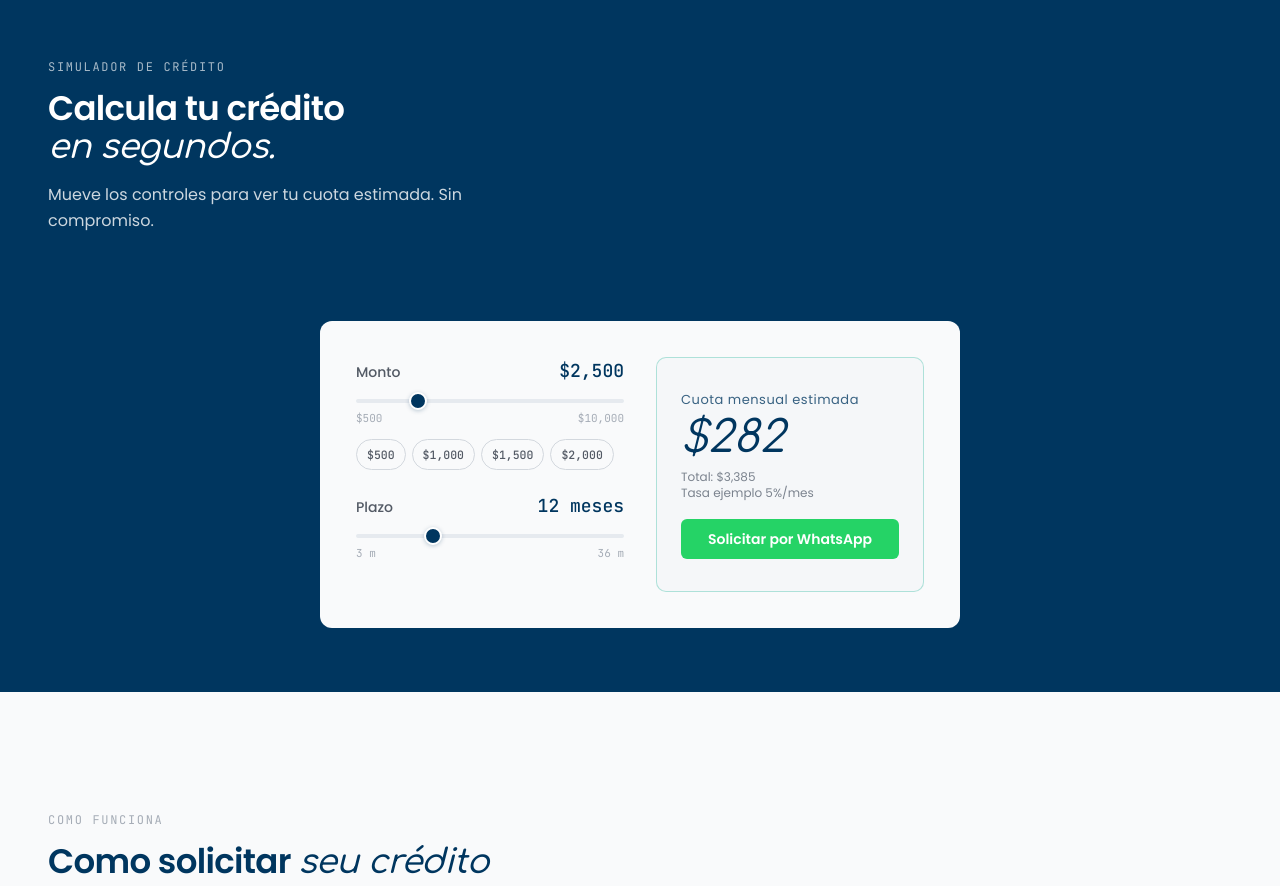
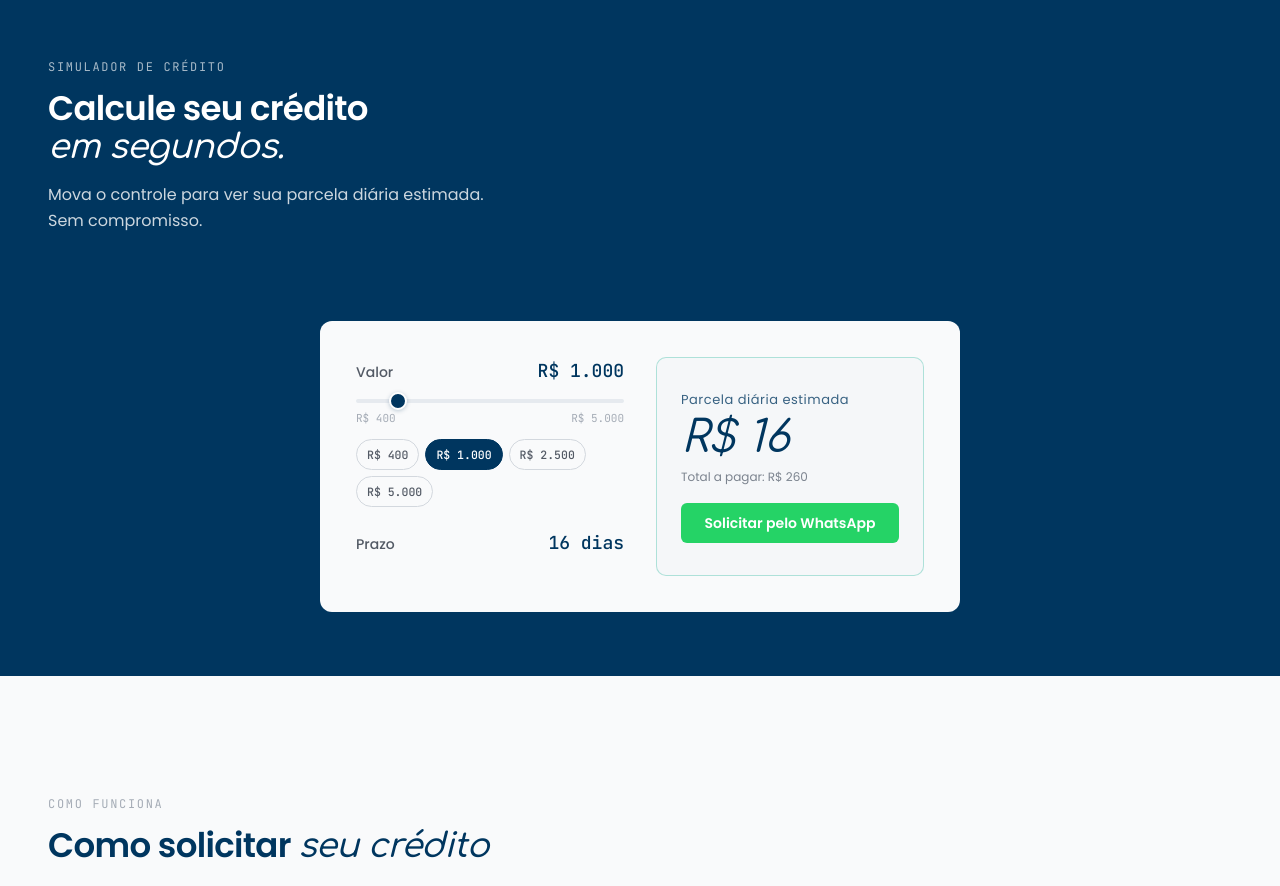
Before and after one commit to alberto8812/solvia-nvh, a React (Vite) app: page / in a window 1280 px wide. Shown: the part 1820-2706 px from the top of the page. Built offline with nearby package versions, Linux system fonts and the light colour scheme.

Commit message:
Actualizar secciones del simulador y selector de montos para usar tasas de interés y valores en BRL, además de mejorar la traducción al portugués.

```diff
--- a/src/components/sections/amount-selector-section.tsx
+++ b/src/components/sections/amount-selector-section.tsx
@@ -7,9 +7,9 @@ import { Button, Container } from "@/components/ui";
 import { openSolviaChat } from "@/lib/chat-bridge";
 
 function fmt(n: number): string {
-  return new Intl.NumberFormat("es-US", {
+  return new Intl.NumberFormat("pt-BR", {
     style: "currency",
-    currency: "USD",
+    currency: "BRL",
     maximumFractionDigits: 0,
   }).format(n);
 }
@@ -44,7 +44,7 @@ export function AmountSelectorSection() {
           viewport={VP}
         >
           <div className="font-mono text-xs tracking-[.14em] uppercase text-brand-300">
-            Montos disponibles
+            Valores disponíveis
           </div>
           <h2
             className="font-sans font-semibold mt-[14px] mb-4 text-on-brand"
@@ -55,9 +55,9 @@ export function AmountSelectorSection() {
               textWrap: "balance",
             }}
           >
-            Elige el monto{" "}
+            Escolha o valor{" "}
             <span className="font-serif italic font-medium">
-              que te gustaría solicitar.
+              que você gostaria de solicitar.
             </span>
           </h2>
           <p
@@ -85,7 +85,7 @@ export function AmountSelectorSection() {
             <div>
               <div className="flex items-center gap-3 flex-wrap">
                 <span className="text-sm font-medium text-neutral-600 shrink-0">
-                  Monto
+                  Valor
                 </span>
                 <div className="flex gap-2 flex-wrap">
                   {simulator.quickAmounts.map((amt) => (
@@ -104,14 +104,15 @@ export function AmountSelectorSection() {
                 </div>
               </div>
               <p className="text-[13px] leading-[1.6] mt-4 text-neutral-500">
-                ¿Necesitas otro monto? Cuéntanos por WhatsApp y te asesoramos.
+                Precisa de outro valor? Fale com a gente pelo WhatsApp e te
+                orientamos.
               </p>
             </div>
 
             {/* Right: confirmation + CTA */}
             <div className="flex flex-col justify-center rounded-[10px] px-6 py-8 bg-brand-50 border border-accent-500/50">
               <div className="text-[13px] tracking-[.04em] text-brand-600">
-                Monto seleccionado
+                Valor selecionado
               </div>
               <AnimatedCounter
                 value={monto}
@@ -129,7 +130,7 @@ export function AmountSelectorSection() {
                 onClick={() => openSolviaChat({ monto: fmt(monto) })}
                 className="mt-[18px] justify-center w-full"
               >
-                Solicitar por WhatsApp
+                Solicitar pelo WhatsApp
               </Button>
             </div>
           </div>
--- a/src/components/sections/simulator-section.tsx
+++ b/src/components/sections/simulator-section.tsx
@@ -6,20 +6,15 @@ import { slideInLeft, EASE } from '@/components/motion'
 import { Button, Container } from '@/components/ui'
 
 function fmt(n: number): string {
-  return new Intl.NumberFormat('es-US', {
+  return new Intl.NumberFormat('pt-BR', {
     style: 'currency',
-    currency: 'USD',
+    currency: 'BRL',
     maximumFractionDigits: 0,
   }).format(n)
 }
 
-function fmtPlazo(n: number): string {
-  return `${n} meses`
-}
-
-function calcCuota(principal: number, months: number, rate: number): number {
-  if (!rate || rate <= 0) return principal / months
-  return (principal * rate) / (1 - Math.pow(1 + rate, -months))
+function calcCuotaDiaria(principal: number, plazoDias: number, rate: number): number {
+  return (principal * rate) / plazoDias
 }
 
 // Layout-aware variant: keeps y:56 in both states so the offset isn't disturbed
@@ -32,9 +27,8 @@ const VP = { once: true, amount: 0.2 } as const
 
 export function SimulatorSection() {
   const [monto, setMonto] = useState(simulator.montoDefault)
-  const [plazo, setPlazo] = useState(simulator.plazoDefault)
-  const rate = simulator.monthlyRate
-  const cuota = calcCuota(monto, plazo, rate)
+  const plazo = simulator.plazoDias
+  const cuota = calcCuotaDiaria(monto, plazo, simulator.interestRate)
   const total = cuota * plazo
 
   return (
@@ -58,10 +52,10 @@ export function SimulatorSection() {
           className="font-sans font-semibold mt-[14px] mb-4 text-on-brand"
           style={{ fontSize: 'clamp(26px, 6vw, 34px)', letterSpacing: '-0.02em', lineHeight: 1.12, textWrap: 'balance' }}
         >
-          Calcula tu crédito <span className="font-serif italic font-medium">en segundos.</span>
+          Calcule seu crédito <span className="font-serif italic font-medium">em segundos.</span>
         </h2>
         <p className="text-base leading-[1.6] m-0 text-brand-200" style={{ maxWidth: '440px' }}>
-          Mueve los controles para ver tu cuota estimada. Sin compromiso.
+          Mova o controle para ver sua parcela diária estimada. Sem compromisso.
         </p>
       </motion.div>
 
@@ -82,9 +76,9 @@ export function SimulatorSection() {
         <div className="grid grid-cols-1 md:grid-cols-2 gap-8">
           {/* Left: sliders */}
           <div>
-            {/* Monto */}
+            {/* Valor */}
             <div className="flex justify-between items-baseline">
-              <span className="text-sm font-medium text-neutral-600">Monto</span>
+              <span className="text-sm font-medium text-neutral-600">Valor</span>
               <AnimatedCounter
                 value={monto}
                 format={fmt}
@@ -120,27 +114,12 @@ export function SimulatorSection() {
               ))}
             </div>
 
-            {/* Plazo */}
+            {/* Prazo — fixo, produto único por enquanto */}
             <div className="flex justify-between items-baseline mt-[22px]">
-              <span className="text-sm font-medium text-neutral-600">Plazo</span>
-              <AnimatedCounter
-                value={plazo}
-                format={fmtPlazo}
-                className="font-mono text-lg font-medium text-brand-900"
-              />
-            </div>
-            <input
-              type="range"
-              min={simulator.plazoMin}
-              max={simulator.plazoMax}
-              step={simulator.plazoStep}
-              value={plazo}
-              onChange={(e) => setPlazo(Number(e.target.value))}
-              style={{ margin: '14px 0 4px' }}
-            />
-            <div className="flex justify-between text-[11px] font-mono text-neutral-400">
-              <span>3 m</span>
-              <span>36 m</span>
+              <span className="text-sm font-medium text-neutral-600">Prazo</span>
+              <span className="font-mono text-lg font-medium text-brand-900">
+                {plazo} dias
+              </span>
             </div>
           </div>
 
@@ -149,7 +128,7 @@ export function SimulatorSection() {
             className="flex flex-col justify-center rounded-[10px] px-6 py-8 bg-brand-50 border border-accent-500/50"
           >
             <div className="text-[13px] tracking-[.04em] text-brand-600">
-              Cuota mensual estimada
+              Parcela diária estimada
             </div>
             <AnimatedCounter
               value={cuota}
@@ -158,10 +137,8 @@ export function SimulatorSection() {
               style={{ fontSize: 'clamp(32px, 8vw, 44px)', lineHeight: 1.02, fontVariantNumeric: 'tabular-nums' }}
             />
             <div className="text-xs mt-2 text-neutral-500">
-              Total:{' '}
+              Total a pagar:{' '}
               <AnimatedCounter value={total} format={fmt} style={{ fontVariantNumeric: 'tabular-nums' }} />
-              <br />
-              Tasa ejemplo {(rate * 100).toFixed(0)}%/mes
             </div>
             <Button
               variant="whatsapp"
@@ -170,7 +147,7 @@ export function SimulatorSection() {
               rel="noopener noreferrer"
               className="mt-[18px] justify-center w-full"
             >
-              Solicitar por WhatsApp
+              Solicitar pelo WhatsApp
             </Button>
           </div>
         </div>
--- a/src/data/simulator.json
+++ b/src/data/simulator.json
@@ -1,19 +1,16 @@
 {
-  "monthlyRate": 0.05,
-  "montoMin": 500,
-  "montoMax": 10000,
-  "montoStep": 500,
-  "montoDefault": 2500,
-  "plazoMin": 3,
-  "plazoMax": 36,
-  "plazoStep": 3,
-  "plazoDefault": 12,
+  "interestRate": 0.26,
+  "plazoDias": 16,
+  "montoMin": 400,
+  "montoMax": 5000,
+  "montoStep": 100,
+  "montoDefault": 1000,
   "quickAmounts": [
-    500,
+    400,
     1000,
-    1500,
-    2000
+    2500,
+    5000
   ],
-  "rangeSubtext": "Seu primeiro crédito pode ser de R$500 a R$2.000. Com um bom histórico de pagamento, você pode acessar valores maiores nas próximas solicitações.",
+  "rangeSubtext": "Escolha o valor que você precisa, de R$400 a R$5.000, e pague em parcelas diárias durante 16 dias.",
   "waNumber": "15559889513"
 }
--- a/src/pages/home-page.tsx
+++ b/src/pages/home-page.tsx
@@ -2,7 +2,7 @@ import {
   HeroSection,
   TrustBarSection,
   BenefitsSection,
-  SimulatorSection, //— sin tasas reales todavía; ver AmountSelectorSection más abajo. Reactivar cuando el producto tenga condiciones definidas.
+  SimulatorSection,
   //AmountSelectorSection,
   StepsSection,
   // ServicesSection, — section commented out in the JSX below
```
Also changed, not shown: src/types/content.types.ts (+2 -5 lines).
